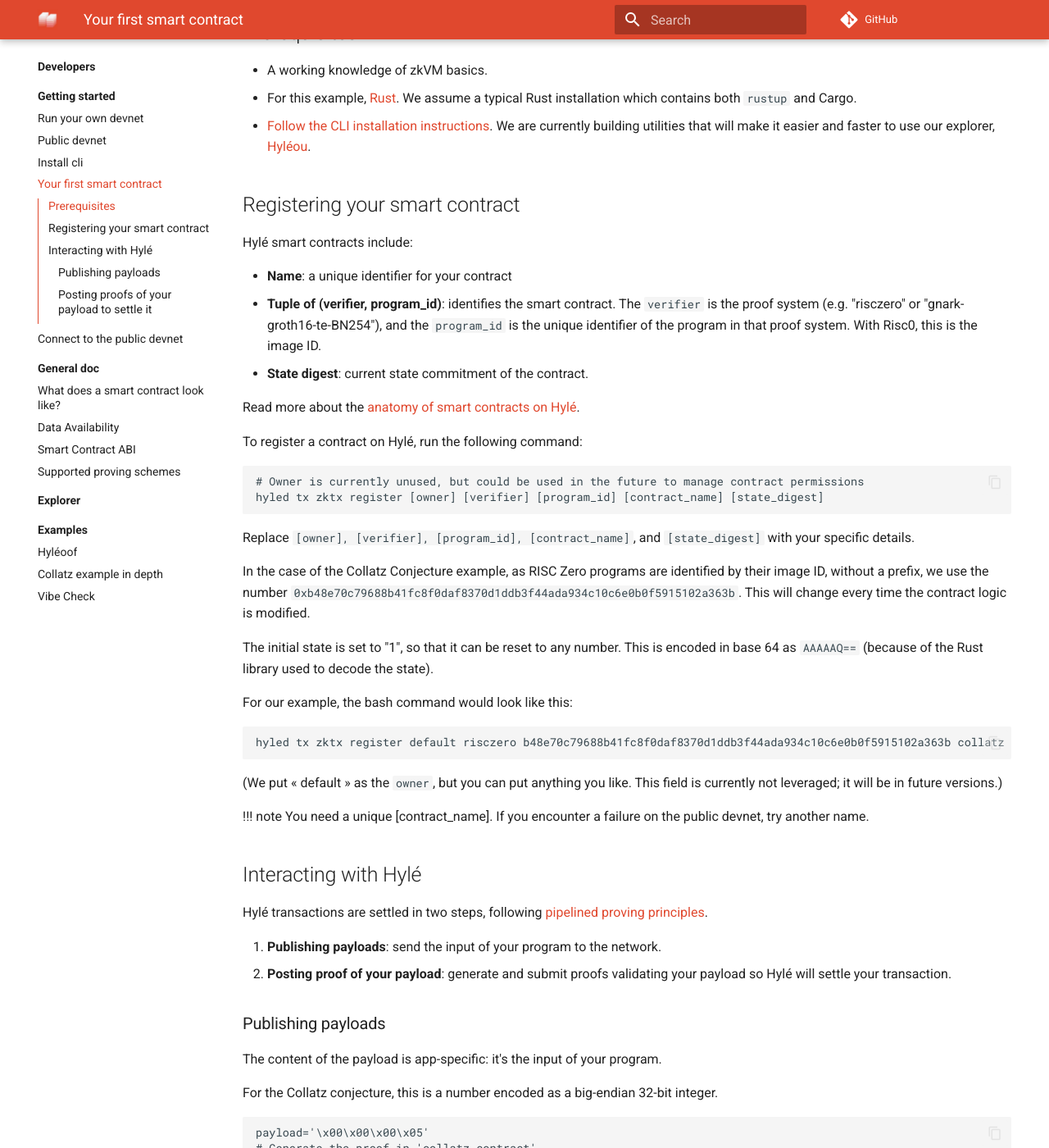
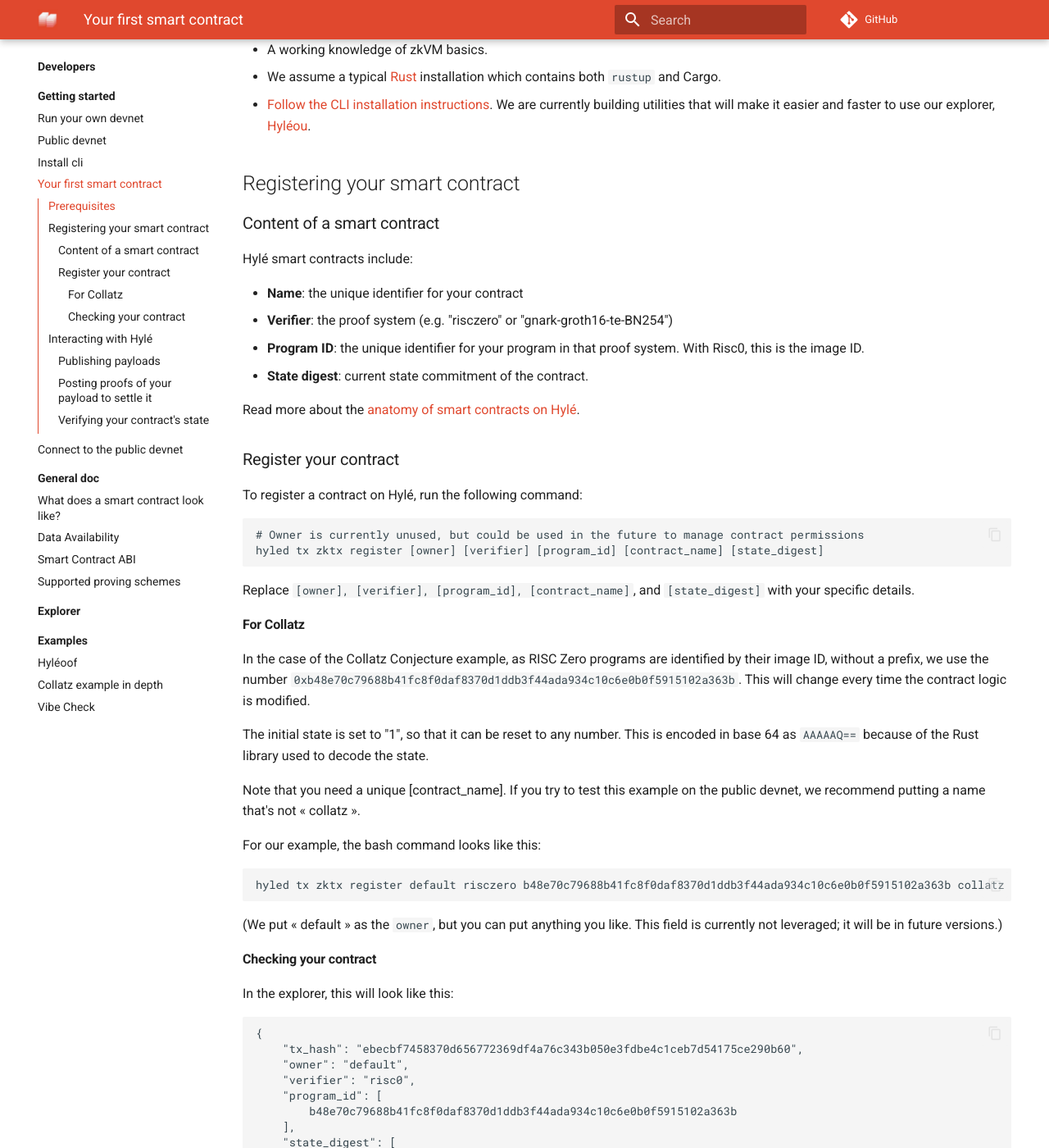
Before and after one commit to Hyle-org/devhub-hyle, an MkDocs documentation site: the page built from docs/developers/getting-started/your-first-smart-contract.md, in a window 1280 px wide and 1400 px high, scrolled down 378 px. Shown: the whole window at 82% size. Built offline with MkDocs 1.6.1 and Material for MkDocs 9.7.7, drawn with Linux system fonts in a browser that asks for light colours; comment, search, counter and statistics services are not loaded; some of the changed text lies outside the part shown.

Commit message:
additions based on what i understand from the explorer

````diff
--- a/docs/developers/getting-started/your-first-smart-contract.md
+++ b/docs/developers/getting-started/your-first-smart-contract.md
@@ -2,25 +2,30 @@
 
 You can use [any zkVM or proving scheme supported by Hylé](../general-doc/supported-proving-schemes.md).
 
-We'll use [the Collatz example](https://github.com/Hyle-org/collatz-conjecture) as an example throughout this tutorial. See the [Collatz page](../examples/collatz-example-in-depth.md) page for more information. This contract, based on Risc0, facilitates token swaps between two assets.
+We'll use [the Collatz example](https://github.com/Hyle-org/collatz-conjecture) as an example throughout this tutorial. See the [Collatz page](../examples/collatz-example-in-depth.md) page for more information.
 
 <!--TODO: specify transaction format, ABI, etc.-->
 
 ## Prerequisites
 
 - A working knowledge of zkVM basics.
-- For this example, [Rust](https://www.rust-lang.org/tools/install). We assume a typical Rust installation which contains both `rustup` and Cargo.
+- We assume a typical [Rust](https://www.rust-lang.org/tools/install) installation which contains both `rustup` and Cargo.
 - [Follow the CLI installation instructions](install-cli.md). We are currently building utilities that will make it easier and faster to use our explorer, [Hyléou](../explorer/index.md).
 
 ## Registering your smart contract
 
+### Content of a smart contract
+
 Hylé smart contracts include:
 
-- **Name**: a unique identifier for your contract
-- **Tuple of (verifier, program_id)**: identifies the smart contract. The `verifier` is the proof system (e.g. "risczero" or "gnark-groth16-te-BN254"), and the `program_id` is the unique identifier of the program in that proof system. With Risc0, this is the image ID.
+- **Name**: the unique identifier for your contract
+- **Verifier**: the proof system (e.g. "risczero" or "gnark-groth16-te-BN254")
+- **Program ID**: the unique identifier for your program in that proof system. With Risc0, this is the image ID.
 - **State digest**: current state commitment of the contract.
 
 Read more about the [anatomy of smart contracts on Hylé](../general-doc/anatomy-smart-contracts.md).
+
+### Register your contract
 
 To register a contract on Hylé, run the following command:
 
@@ -31,11 +36,15 @@
 
 Replace `[owner], [verifier], [program_id], [contract_name]`, and `[state_digest]` with your specific details.
 
+#### For Collatz
+
 In the case of the Collatz Conjecture example, as RISC Zero programs are identified by their image ID, without a prefix, we use the number `0xb48e70c79688b41fc8f0daf8370d1ddb3f44ada934c10c6e0b0f5915102a363b`. This will change every time the contract logic is modified.
 
-The initial state is set to "1", so that it can be reset to any number. This is encoded in base 64 as `AAAAAQ==` (because of the Rust library used to decode the state).
+The initial state is set to "1", so that it can be reset to any number. This is encoded in base 64 as `AAAAAQ==` because of the Rust library used to decode the state.
 
-For our example, the bash command would look like this:
+Note that you need a unique [contract_name]. If you try to test this example on the public devnet, we recommend putting a name that's not « collatz ».
+
+For our example, the bash command looks like this:
 
 ```bash
 hyled tx zktx register default risczero b48e70c79688b41fc8f0daf8370d1ddb3f44ada934c10c6e0b0f5915102a363b collatz AAAAAQ==
@@ -43,8 +52,24 @@
 
 (We put « default » as the `owner`, but you can put anything you like. This field is currently not leveraged; it will be in future versions.)
 
-!!! note
-    You need a unique [contract_name]. If you encounter a failure on the public devnet, try another name.
+#### Checking your contract
+
+In the explorer, this will look like this:
+
+```rust
+{
+    "tx_hash": "ebecbf7458370d656772369df4a76c343b050e3fdbe4c1ceb7d54175ce290b60",
+    "owner": "default",
+    "verifier": "risc0",
+    "program_id": [
+        b48e70c79688b41fc8f0daf8370d1ddb3f44ada934c10c6e0b0f5915102a363b
+    ],
+    "state_digest": [
+        AAAAAQ==
+    ],
+    "contract_name": "collatz"
+}
+```
 
 ## Interacting with Hylé
 
@@ -92,7 +117,9 @@
 
 Hylé will now verify your proof. After verification, your transaction is settled, updating the state of the contract.
 
-Your contract state is visible at: `https://hyleou.hyle.eu/contract/$CONTRACT_NAME`
+### Verifying your contract's state
+
+Your contract's state digest is visible at: `https://hyleou.hyle.eu/contract/$CONTRACT_NAME`
 
 You can choose to run the command below instead:
 
````
